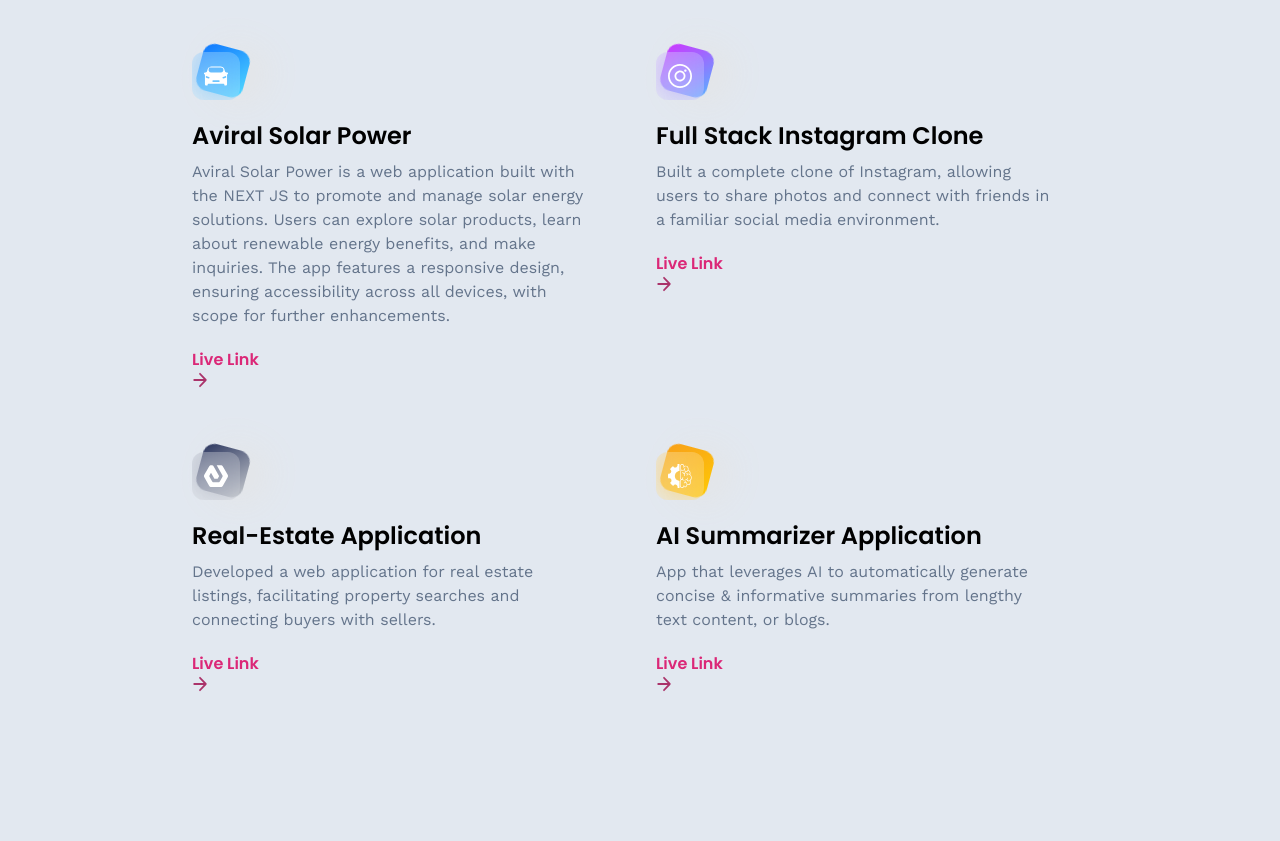
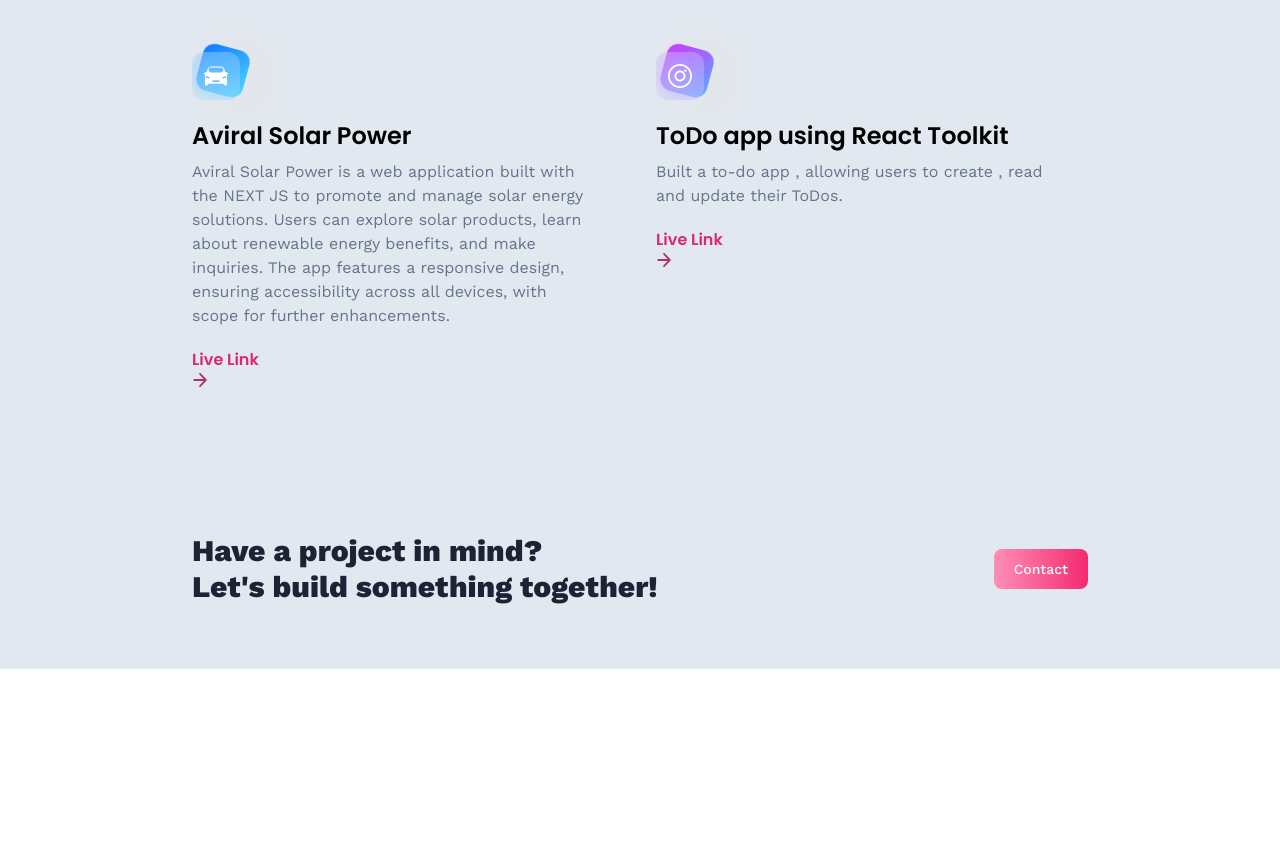
Before and after one commit to vidhi1976/portfolio, a React (Vite) app: page /projects in a window 1280 px wide. Shown: the part 700-1541 px from the top of the page. After the commit the page ends 1369 px from the top, so only its background shows below. Built offline with nearby package versions, Linux system fonts and the light colour scheme.

Commit message:
Update index.js

```diff
--- a/src/constants/index.js
+++ b/src/constants/index.js
@@ -1,4 +1,4 @@
-import { meta, shopify, starbucks, tesla } from "../assets/images";
+ import { meta, shopify, starbucks, tesla } from "../assets/images";
 import {
     car,
     contact,
@@ -204,22 +204,9 @@ export const projects = [
     {
         iconUrl: snapgram,
         theme: 'btn-back-pink',
-        name: 'Full Stack Instagram Clone',
-        description: 'Built a complete clone of Instagram, allowing users to share photos and connect with friends in a familiar social media environment.',
-        link: 'https://github.com/adrianhajdin/social_media_app',
+        name: 'ToDo app using React Toolkit',
+        description: 'Built a to-do app , allowing users to create , read and update their ToDos.',
+        link: 'https://github.com/vidhi1976/reduxToolKit',
     },
-    {
-        iconUrl: estate,
-        theme: 'btn-back-black',
-        name: 'Real-Estate Application',
-        description: 'Developed a web application for real estate listings, facilitating property searches and connecting buyers with sellers.',
-        link: 'https://github.com/adrianhajdin/projects_realestate',
-    },
-    {
-        iconUrl: summiz,
-        theme: 'btn-back-yellow',
-        name: 'AI Summarizer Application',
-        description: 'App that leverages AI to automatically generate concise & informative summaries from lengthy text content, or blogs.',
-        link: 'https://github.com/adrianhajdin/project_ai_summarizer',
-    }
+
 ];
```
